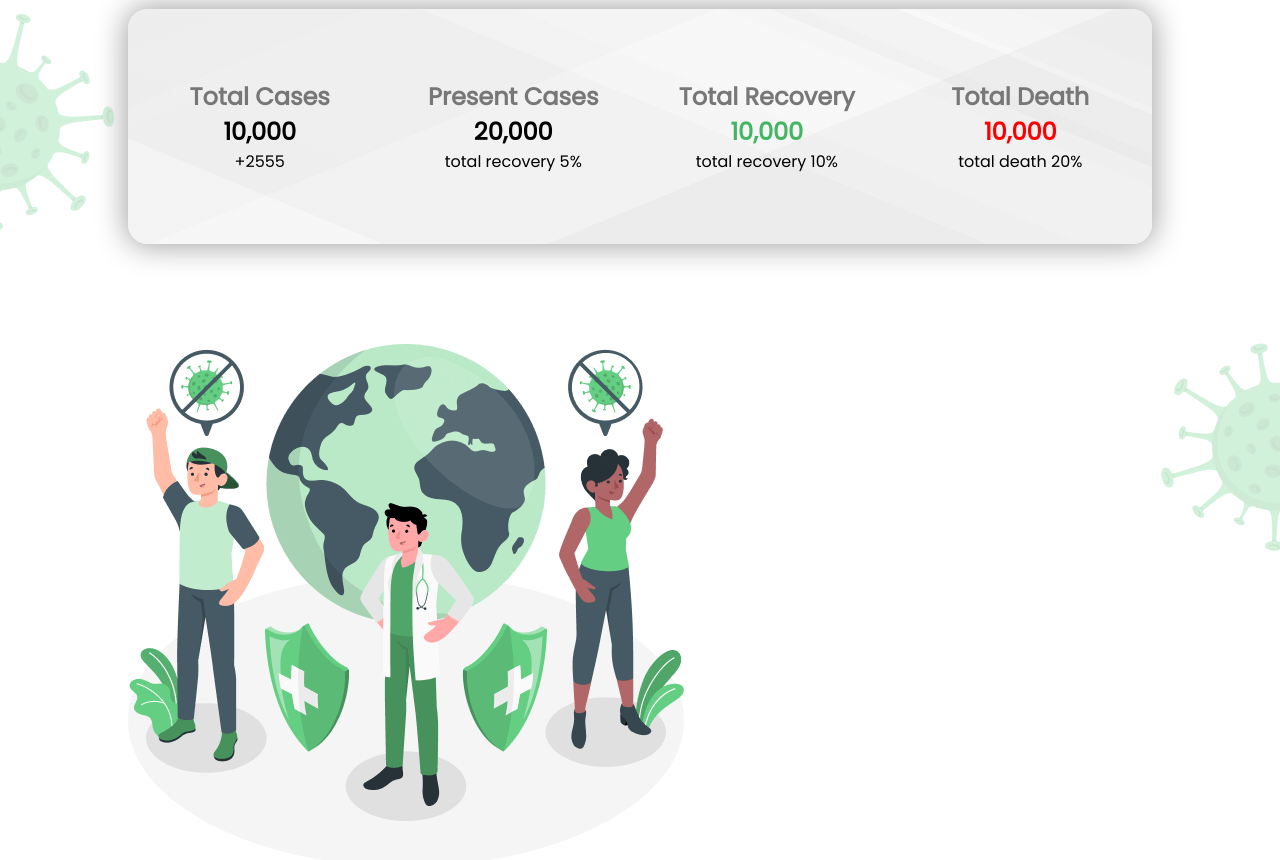
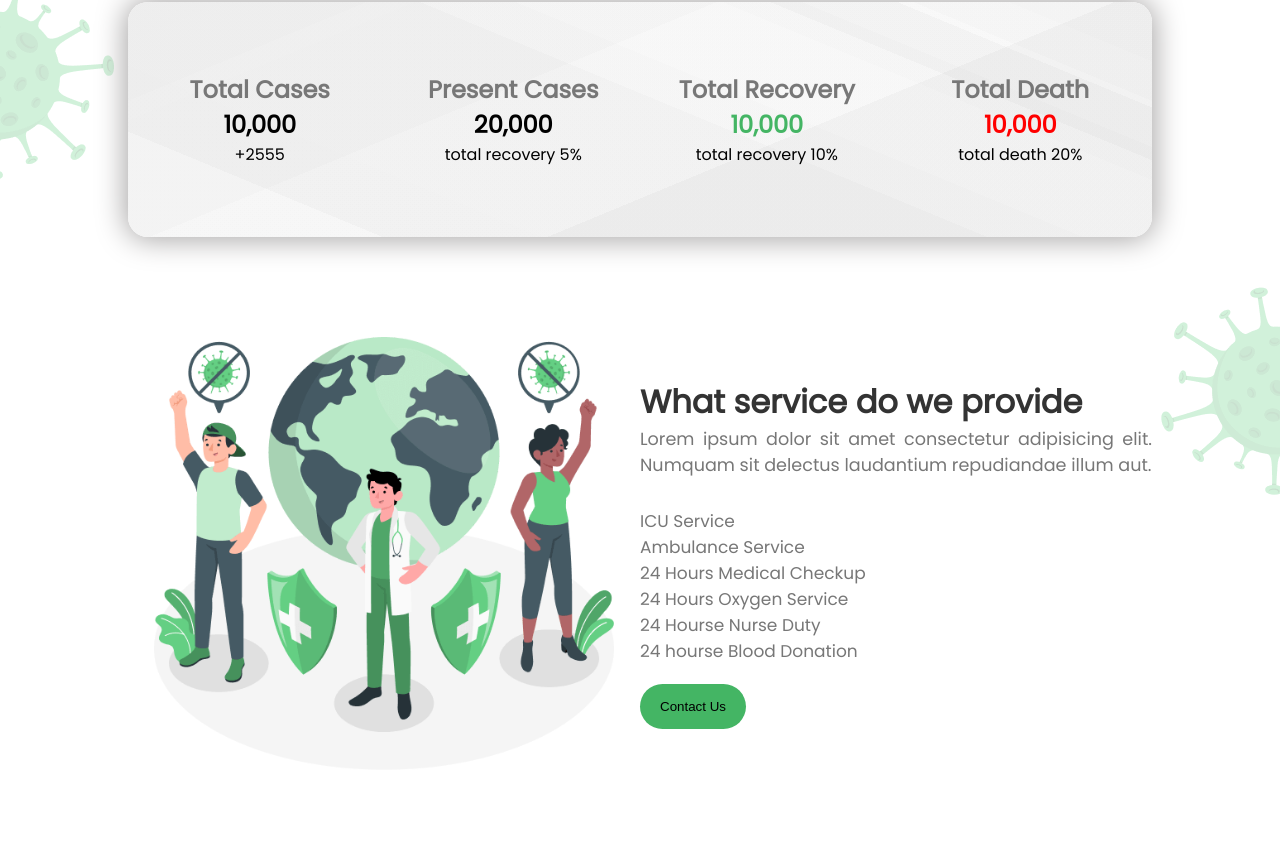
Before and after one commit to rayhanabir/covid-care, a plain HTML site: page index.html in a window 1280 px wide. Shown: the part 680-1540 px from the top of the page. After the commit the page ends 1500 px from the top, so only its background shows below. Drawn offline with Linux system fonts and the light colour scheme.

Commit message:
about section add

```diff
--- a/index.html
+++ b/index.html
@@ -93,6 +93,21 @@
                <div class="about__image">
                    <img src="images/about.png" alt="">
                </div>
+               <div class="about__content">
+                   <div>
+                       <h1 class="section__heading">What service do we provide</h1>
+                       <p class="description">Lorem ipsum dolor sit amet consectetur adipisicing elit. Numquam sit delectus laudantium repudiandae illum aut.</p>
+                       <ul>
+                           <li>ICU Service</li>
+                           <li>Ambulance Service</li>
+                           <li>24 Hours Medical Checkup</li>
+                           <li>24 Hours Oxygen Service</li>
+                           <li>24 Hourse Nurse Duty</li>
+                           <li>24 hourse Blood Donation</li>
+                       </ul>
+                       <button class="banner__button">Contact Us</button>
+                   </div>
+               </div>
             </div>
         </section>
     </main>
--- a/style.css
+++ b/style.css
@@ -123,20 +123,26 @@ nav{
 
 /* banner section style start */
 
-#banner{
+#banner,.about{
     display: grid;
     grid-template-columns: repeat(2, 1fr);
 }
-.banner__image img{
+.banner__image img, .about__image img{
     width: 90%;
     margin-right: 0 auto;
     object-fit: cover;
 }
-.banner__content{
+.banner__content, .about__content{
     display: flex;
     align-items: center;
 
 }
+.banner__image, .about__image{
+    display: flex;
+    justify-content: center;
+    align-items: center;
+}
+
 
 .banner__button{
     padding: 15px 20px;
@@ -233,6 +239,18 @@ nav{
     font-size: 1.5em;
   }
 
+  /* about area style here */
+
+  .about__content ul {
+    list-style-type: none;
+    margin: 30px 0 20px 0;
+  }
+
+  .about__content ul li {
+    font-size: 17px;
+    color: var(--text-color);
+  }
+
 /* banner section style end */
 
   /* @media only screen and(max-width:992px) {
```
